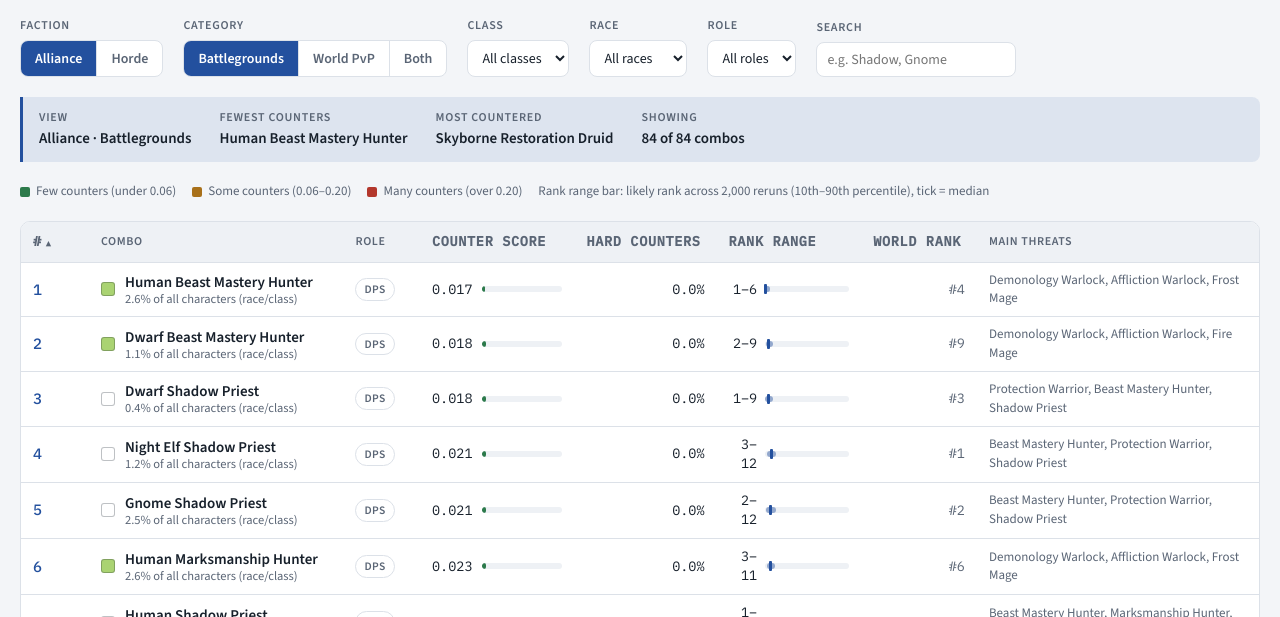
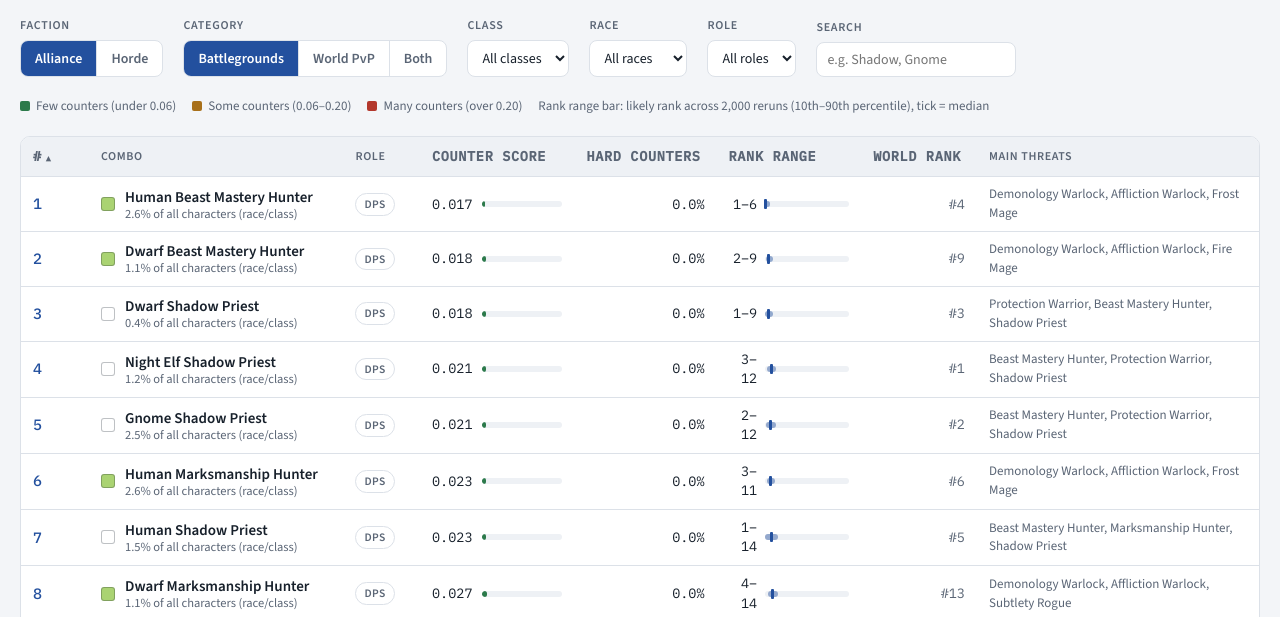
Before and after one commit to SilverSaw/foreverpvpranking, a plain HTML site: page index.html in a window 1280 px wide. Shown: the part 170-787 px from the top of the page. Drawn offline with nearby package versions, Linux system fonts and the light colour scheme.

Commit message:
Update index.html

```diff
--- a/index.html
+++ b/index.html
@@ -133,7 +133,7 @@ th.num button, th.num.static { text-align: right; }
     <label class="group" for="f-q"><span>Search</span><input id="f-q" type="search" placeholder="e.g. Shadow, Gnome"></label>
   </div>
 
-  <div class="summary" id="summary"></div>
+  <div class="summary" id="summary" hidden></div>
 
   <div class="legend" aria-hidden="true">
     <span><i class="lvl-good"></i>Few counters (under 0.06)</span>
```
